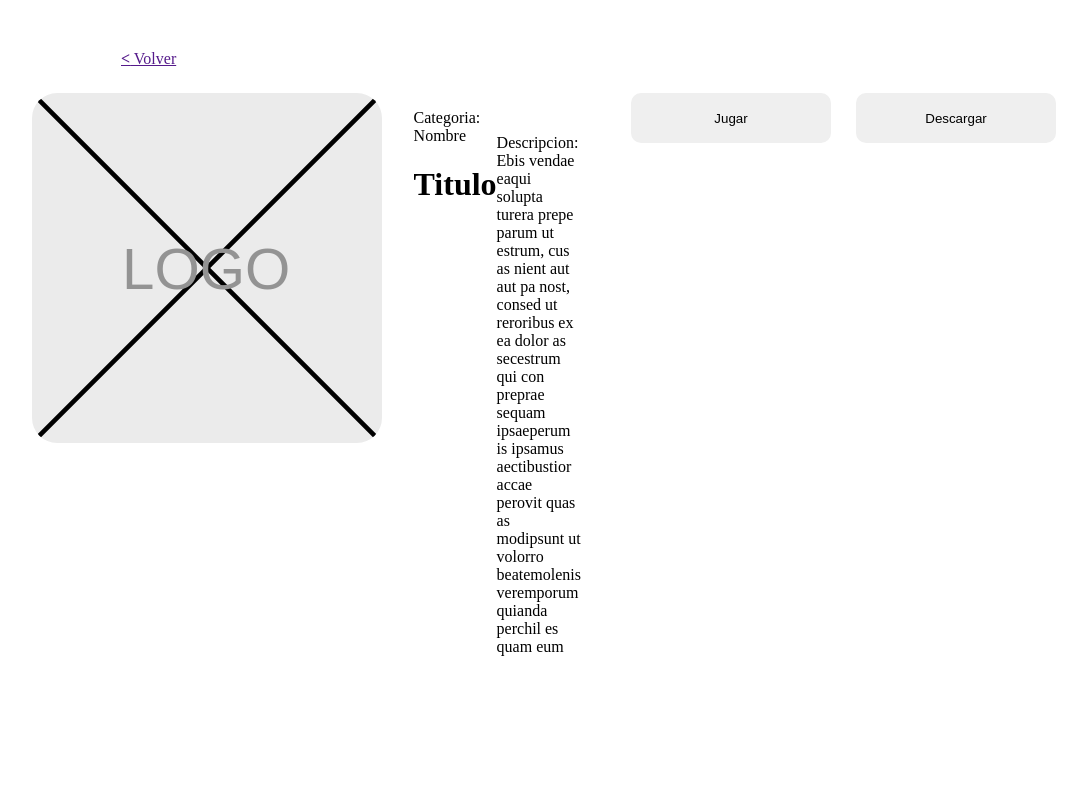
After one commit to DavidIESBernat/Proyecto-Videojuegos_educativos, a PHP site: page /vista/game.php in a window 1280 px wide. The commit adds this page. Shown: the whole page, without its empty margins (99-1186 px from the left). Run offline with PHP 8.4, Linux system fonts and the light colour scheme.

Commit message:
Vista Game

```diff
--- a/assets/css/footer.css
+++ b/assets/css/footer.css
@@ -25,7 +25,7 @@
 }
 
 .rss {
-    background-color: white;
+    background-color: var(--colorPrimario);
     border-radius: 50%;
     width: 50px;
     height: 50px;
@@ -46,7 +46,7 @@
   }
 
   .rss:hover { /*Hover de dichas secciones*/
-    border: 2px solid var(--colorSecundario);
+    border: 2px solid var(--color1);
   }
   .icon-rss { /*Iconos de las redes sociales*/
     margin: auto;
--- /dev/null
+++ b/assets/css/game.css
@@ -0,0 +1,75 @@
+.containerGame {
+    max-width: 1080px;
+    background-color: var(--colorPrimario);
+    margin: auto;
+}
+
+.containerGameContent {
+    display: flex;
+    max-width: 1080px;
+    margin: auto;
+    padding-bottom: 50px;
+}
+
+.containerGameTop {
+    margin-top: 50px;
+    margin-bottom: 25px;
+    padding-left: 120px;
+}
+
+.flecha {
+    font-weight: 900;
+}
+
+.containerTitle {
+    margin-top: 25px;
+}
+
+.containerDescription {
+    margin-top: 25px;
+    margin-bottom: 25px;
+    margin-right: 50px;
+}
+
+.containerBtn {
+    margin-bottom: 25px;
+    display: flex;
+    justify-content: start;
+}
+
+.btnGame {
+    height: 50px;
+    width: 200px;
+    margin-right: 25px;
+    border-radius: 10px;
+    border: 2px solid var(--color1);
+}
+
+.containerGameIzquierdo {
+    width: 100%;
+    height: auto;
+    display: flex;
+    justify-content: center;
+}
+
+.containerGameDerecho {
+    width: 100%;
+    height: auto;
+    display: flex;
+    justify-content: space-around;
+}
+
+.elemento {
+    height: 350px;
+    width: 350px;
+    display: flex;
+    flex-direction: column;
+    justify-content: end;
+}
+
+.containerImagen {
+    height: 100%;
+    background-size: cover;
+    object-fit: cover;
+    border-radius: 25px 25px;
+}
--- a/assets/css/global.css
+++ b/assets/css/global.css
@@ -32,6 +32,11 @@ body { /*Actua sobre el body definiendo el mismo*/
 .flex-row {
     display: flex;
     flex-direction: row;
+}
+
+.flex-column {
+    display: flex;
+    flex-direction: column;
 }
 
 .flex-end {
--- /dev/null
+++ b/vista/game.php
@@ -0,0 +1,40 @@
+<!DOCTYPE html PUBLIC>
+<html lang="es">
+<head>
+    <meta charset="UTF-8">
+    <meta name="viewport" content="width=device-width, initial-scale=1">
+    <meta http-equiv="x-ua-compatible" content="ie=edge">
+    <link href="assets/css/game.css" rel="stylesheet" type="text/css" media="screen">
+
+</head>
+<body>
+    <div class="containerGame flex-column">
+        <div class="containerGameTop">
+            <a href="" class="btnVolver"><span class="flecha"><</span> Volver</a>
+        </div>
+        <div class="containerGameBottom">
+            <div class="containerGameContent">
+                <div class="containerGameIzquierdo ">
+                    <div class="elemento">
+                        <div class="containerImagen" style="background-image: url(assets/images/logoProvisional.svg)"></div>
+                    </div>
+                </div>
+                <div class="containerGameDerecho flex-column">
+                    <div class="containerText">
+                        <p class="categoria p-no-margin">Categoria: <span class="categoriaNombre">Nombre</span></p>
+                        <h1 class="titulo p-no-margin">Titulo</h1>
+                    </div>
+                    <div class="containerDescription">
+                        <p class="descripcion p-no-margin">Descripcion: <span>Ebis vendae eaqui solupta turera prepe parum ut estrum, cus as nient aut aut pa nost, consed ut reroribus ex ea dolor as secestrum qui con preprae sequam ipsaeperum is ipsamus aectibustior accae perovit quas as modipsunt ut volorro beatemolenis veremporum quianda perchil es quam eum</span></p>
+                    </div>
+                    <div class="containerBtn flex-row">
+                            <button class="btnGame">Jugar</button>
+                            <button class="btnGame">Descargar</button>
+                    </div>
+                </div>
+            </div>
+        </div>
+    </div>
+</body>
+  <script src="assets/js/bootstrap.bundle.min.js"></script>
+</body>
```
Also changed, not shown: assets/css/header.css (+4 -4 lines), assets/css/home.css (+4 -4 lines), controlador/principalControlador.php (+11 -0 lines).
